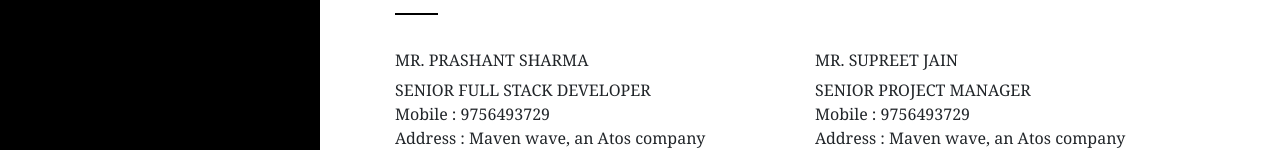
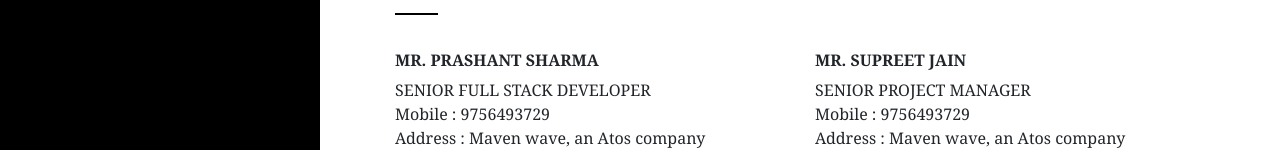
Before and after one commit to viren760/FullStack_Intern, a plain HTML site: page Assesment/index.html in a window 1280 px wide. Shown: the part 1197-1347 px from the top of the page. Drawn offline with nearby package versions, Linux system fonts and the light colour scheme.

Commit message:
latest update

```diff
--- a/Assesment/index.html
+++ b/Assesment/index.html
@@ -154,13 +154,13 @@
                     <hr id="smallw">
                     <div class="row" id="last" style="padding-top:20px ;">
                         <div class="col-6" id="ref">
-                            <h6> MR. PRASHANT SHARMA</h6>
+                            <h6 id="ref-head"> MR. PRASHANT SHARMA</h6>
                             <section>SENIOR FULL STACK DEVELOPER</section>
                             <section>Mobile : 9756493729</section>
                             <section>Address : Maven wave, an Atos company </section>
                         </div>
                         <div class="col-6" id="ref">
-                            <h6> MR. SUPREET JAIN</h6>
+                            <h6 id="ref-head"> MR. SUPREET JAIN</h6>
                             <section>SENIOR PROJECT MANAGER</section>
                             <section>Mobile : 9756493729</section>
                             <section>Address : Maven wave, an Atos company </section>
--- a/Assesment/style.css
+++ b/Assesment/style.css
@@ -252,3 +252,7 @@ font-family: Arial, Helvetica, sans-serif;
  #ref{
    font-family: Georgia, 'Times New Roman', Times, serif;
  }
+
+ #ref-head{
+     font-weight: 600;
+ }
```
